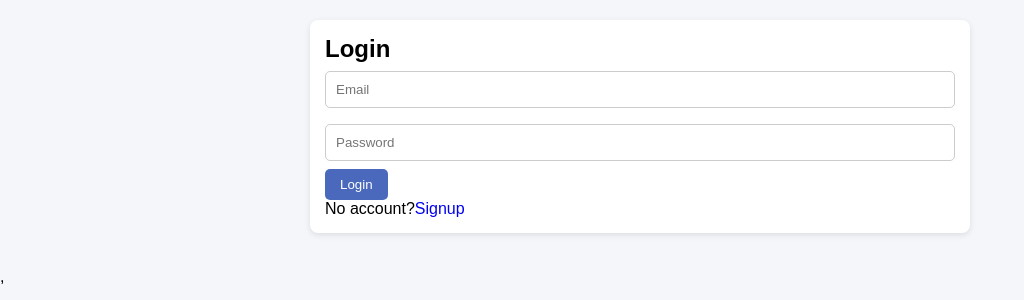
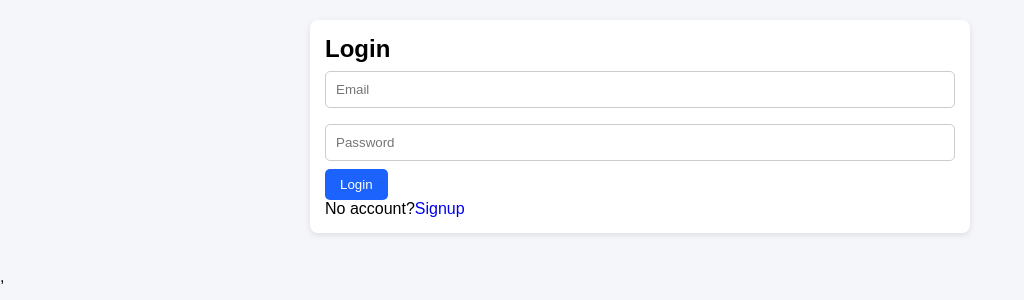
Before and after one commit to Ravinder125/mini-social-app, a React app in the folder frontend/: page /login in a window 1280 px wide. Shown: the top 300 px of the page, without its empty margins (0-1024 px from the left). Built offline with nearby package versions, Linux system fonts and the light colour scheme; no server answers; the HTML template or start-up script is replaced by a standard one.

Commit message:
fix: improve bg color for button

```diff
--- a/frontend/src/index.css
+++ b/frontend/src/index.css
@@ -58,7 +58,7 @@ input {
 }
 
 button:not(.svg-btn) {
-  background: #4a69bd;
+  background: rgb(28, 99, 253);
   color: white;
   border: none;
   padding: 8px 15px;
```
